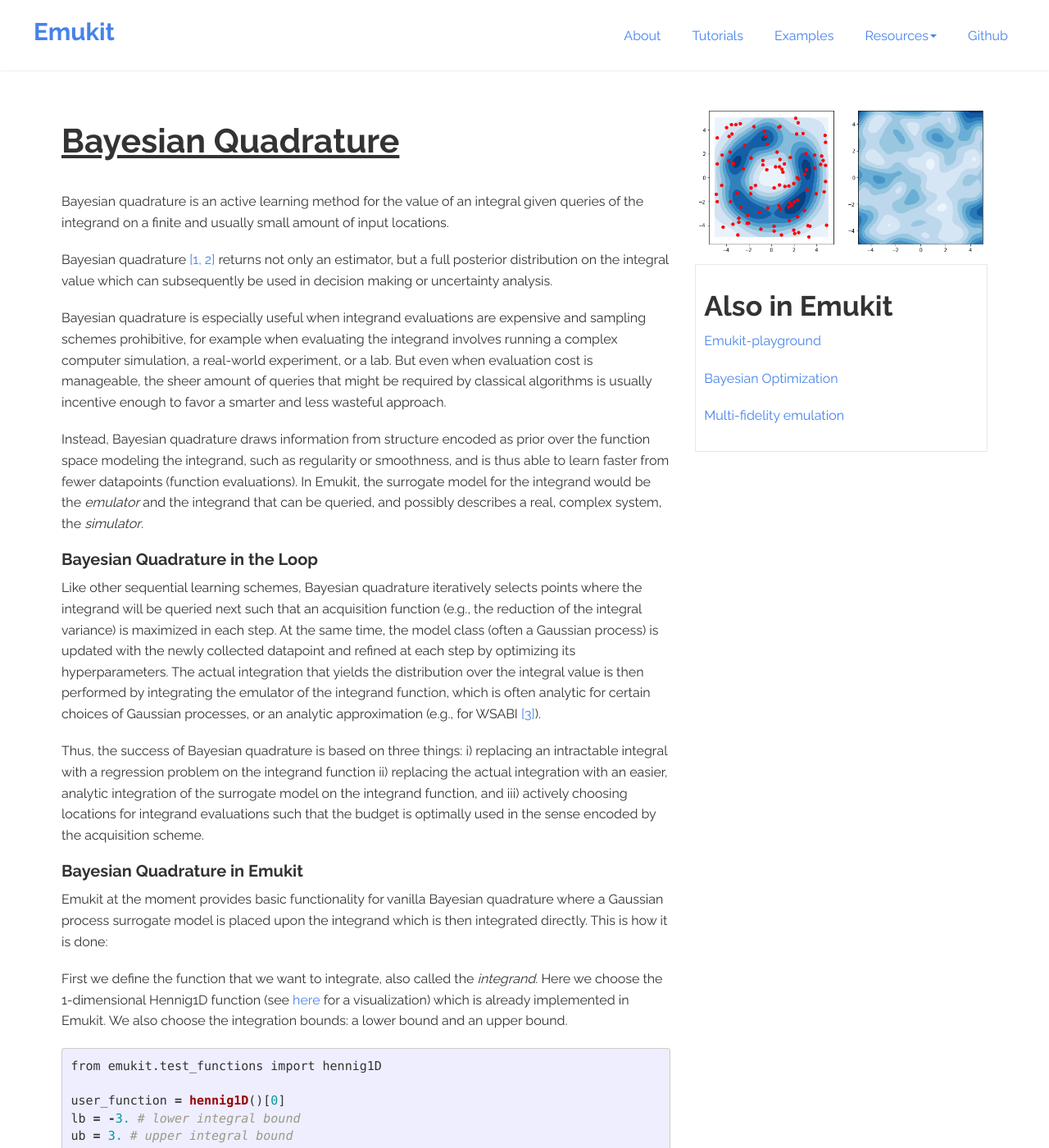
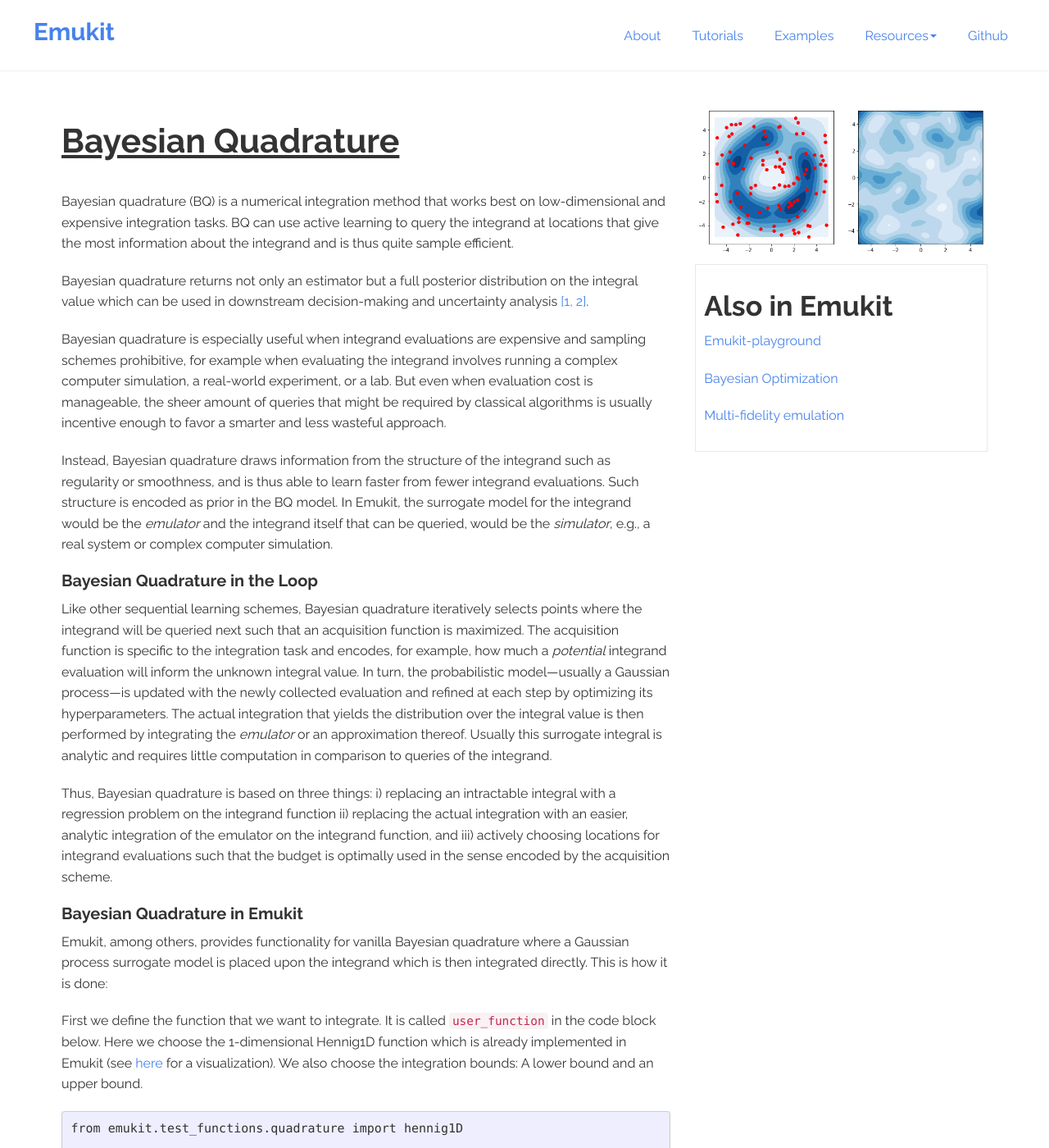
Before and after one commit to EmuKit/EmuKit.github.io, a Jekyll site: the page built from _posts/2016-06-09-bayesian-quadrature.markdown, in a window 1280 px wide and 1400 px high. Shown: the whole window at 82% size. Built offline with Jekyll 4.4.1, drawn with Linux system fonts in a browser that asks for light colours; some of the changed text lies outside the part shown.

Commit message:
Updating outdated BQ intro (#2)
* updating outdated BQ intro

* Update _posts/2016-06-09-bayesian-quadrature.markdown

Co-authored-by: Andrei Paleyes <apaleyes@users.noreply.github.com>

* Update _posts/2016-06-09-bayesian-quadrature.markdown

Co-authored-by: Andrei Paleyes <apaleyes@users.noreply.github.com>

Co-authored-by: Andrei Paleyes <apaleyes@users.noreply.github.com>

````diff
--- a/_posts/2016-06-09-bayesian-quadrature.markdown
+++ b/_posts/2016-06-09-bayesian-quadrature.markdown
@@ -5,48 +5,51 @@ categories: jekyll update
 img: bayesian_quadrature.png
 ---
 
-Bayesian quadrature is an active learning method for the value of an integral given queries of the integrand
-on a finite and usually small amount of input locations.
+Bayesian quadrature (BQ) is a numerical integration method that works best on low-dimensional and expensive integration tasks.
+BQ can use active learning to query the integrand at locations that give the most information about the integrand and is thus quite sample efficient.
 
-Bayesian quadrature [[1, 2]](#refereces-on-quadrature) returns not only an estimator, but a full posterior distribution on the integral value
-which can subsequently be used in decision making or uncertainty analysis.
+Bayesian quadrature returns not only an estimator but a full posterior distribution on the integral value
+which can be used in downstream decision-making and uncertainty analysis [[1, 2]](#refereces-on-quadrature).
 
 Bayesian quadrature is especially useful when integrand evaluations are expensive and sampling schemes
 prohibitive, for example when evaluating the integrand involves running a complex computer simulation, a real-world experiment,
 or a lab. But even when evaluation cost is manageable, the sheer amount of queries that might be required by classical
 algorithms is usually incentive enough to favor a smarter and less wasteful approach.
 
-Instead, Bayesian quadrature draws information from structure encoded as prior over the function space modeling the integrand,
-such as regularity or smoothness, and is thus able to learn faster from fewer datapoints (function evaluations).
-In Emukit, the surrogate model for the integrand would be the *emulator* and the integrand that can be queried, and
- possibly describes a real, complex system, the *simulator*.
+Instead, Bayesian quadrature draws information from the structure of the integrand such as regularity or smoothness, and is thus
+able to learn faster from fewer integrand evaluations. Such structure is encoded as prior in the BQ model.
+In Emukit, the surrogate model for the integrand would be the *emulator* and the integrand itself that can be queried, would
+be the *simulator*, e.g., a real system or complex computer simulation.
 
 #### Bayesian Quadrature in the Loop
 
 Like other sequential learning schemes, Bayesian quadrature iteratively selects points where the integrand will be queried
-next such that an acquisition function (e.g., the reduction of the integral variance) is maximized in each step.
-At the same time, the model class (often a Gaussian process) is updated with the newly collected datapoint and
+next such that an acquisition function is maximized. The acquisition function is specific to the integration
+task and encodes, for example, how much a *potential* integrand evaluation will inform the unknown integral value.
+In turn, the probabilistic model---usually a Gaussian process---is updated with the newly collected evaluation and
 refined at each step by optimizing its hyperparameters.
-The actual integration that yields the distribution over the integral value is then performed by integrating the emulator
-of the integrand function, which is often analytic for certain choices of Gaussian processes, or
-an analytic approximation (e.g., for WSABI [[3]](#refereces-on-quadrature)).
+The actual integration that yields the distribution over the integral value is then performed by integrating the *emulator*
+or an approximation thereof. Usually this surrogate integral is analytic and requires little computation
+in comparison to queries of the integrand.
 
-Thus, the success of Bayesian quadrature is based on three things: i) replacing an intractable integral with a regression
-problem on the integrand function ii) replacing the actual integration with an easier, analytic integration of the surrogate model
+Thus, Bayesian quadrature is based on three things: i) replacing an intractable integral with a regression
+problem on the integrand function ii) replacing the actual integration with an easier, analytic integration of the emulator
 on the integrand function, and iii) actively choosing locations for integrand evaluations such that the budget is optimally used
 in the sense encoded by the acquisition scheme.
 
 #### Bayesian Quadrature in Emukit
-Emukit at the moment provides basic functionality for vanilla Bayesian quadrature where a Gaussian process surrogate model is placed upon
+Emukit, among others, provides functionality for vanilla Bayesian quadrature where a Gaussian process surrogate model is placed upon
 the integrand which is then integrated directly.
 This is how it is done:
 
-First we define the function that we want to integrate, also called the *integrand*. Here we choose the 1-dimensional
-Hennig1D function (see [here](http://nbviewer.jupyter.org/github/amzn/emukit/blob/master/notebooks/Emukit-tutorial-Bayesian-quadrature-introduction.ipynb)
-for a visualization) which is already implemented in Emukit. We also choose the integration bounds: a lower bound and an upper bound.
+First we define the function that we want to integrate. It is called `user_function` in the code block below.
+Here we choose the 1-dimensional
+Hennig1D function which is already implemented in Emukit
+(see [here](https://nbviewer.org/github/emukit/emukit/blob/main/notebooks/Emukit-tutorial-Bayesian-quadrature-introduction.ipynb)
+for a visualization). We also choose the integration bounds: A lower bound and an upper bound.
 
 ```python
-from emukit.test_functions import hennig1D
+from emukit.test_functions.quadrature import hennig1D
 
 user_function = hennig1D()[0]
 lb = -3. # lower integral bound
@@ -55,13 +58,14 @@ ub = 3. # upper integral bound
 
 Next we choose three locations for some initial evaluations to get an initial model of the integrand, also called the initial design.
 Here we use the GP regression model of [GPy](https://github.com/SheffieldML/GPy) since a wrapper already exists in Emukit. Note that in BQ we are usually restricted
-in the choice of the kernel function. Emukit at the moment supports the RBF/Gaussian kernel for Bayesian quadrature.
+in the choice of the kernel function. Emukit supports a couple of different kernels such as the RBF kernel used here.
 
 ```python
+import numpy as np
 import GPy
 
 X = np.array([[-2.],[-0.5], [-0.1]])
-Y = user_function(X) # inital integrand evaluations at locations X
+Y = user_function.f(X) # inital integrand evaluations at locations X
 gpy_model = GPy.models.GPRegression(X=X, Y=Y,
                                     kernel=GPy.kern.RBF(input_dim=X.shape[1],
                                     lengthscale=0.5,
@@ -70,29 +74,34 @@ gpy_model = GPy.models.GPRegression(X=X, Y=Y,
 
 Now we convert the [GPy](https://github.com/SheffieldML/GPy) GP model into an Emukit quadrature GP.
 Note that we also need to wrap the RBF kernel of the GPy model since Bayesian quadrature essentially integrates the kernel function.
+We integrate with respect to the Lebesgue measure whose domain is defined by the integral bounds.
 
 ```python
-from emukit.quadrature.kernels import QuadratureRBF
-from emukit.model_wrappers.gpy_quadrature_wrappers import RBFGPy, \
-BaseGaussianProcessGPy
+from emukit.model_wrappers.gpy_quadrature_wrappers import \
+    BaseGaussianProcessGPy, RBFGPy
+from emukit.quadrature.kernels import QuadratureRBFLebesgueMeasure
+from emukit.quadrature.measures import LebesgueMeasure
 
 emukit_rbf = RBFGPy(gpy_model.kern)
-emukit_qrbf = QuadratureRBF(emukit_rbf, integral_bounds=[(lb, ub)])
+emukit_measure = LebesgueMeasure.from_bounds(bounds=[(lb, ub)])
+emukit_qrbf = QuadratureRBFLebesgueMeasure(emukit_rbf, emukit_measure)
 emukit_model = BaseGaussianProcessGPy(kern=emukit_qrbf, gpy_model=gpy_model)
 ```
 
-There are several Bayesian quadrature methods out there. Emukit at the moment supports vanilla Bayesian quadrature where
-the GP model is directly placed over the integrand function and then integrated analytically. Note that the integration method is different from the GP model,
-for example other approaches (e.g., [[3]](#refereces-on-quadrature)) first transform the GP model before they integrate it.
+Among others, Emukit supports vanilla Bayesian quadrature where the GP model directly emulates the
+integrand function. Other approaches may emulate a transformation the of the integrand (see e.g., [[3]](#refereces-on-quadrature)).
 
 ```python
 from emukit.quadrature.methods import VanillaBayesianQuadrature
 
-emukit_method = VanillaBayesianQuadrature(base_gp=emukit_model)
+emukit_method = VanillaBayesianQuadrature(base_gp=emukit_model, X=X, Y=Y)
 ```
 
 Now we define the active learning loop. The essential piece in the loop is the acquisition function. The vanilla BQ loop
-by default uses the integral-variance-reduction acquisition (IVR) which is a global quantity of the space.
+by default uses the integral-variance-reduction acquisition (IVR) which measure how much the uncertainty about the integral value
+will shrink were we to evaluate the integrand at a certain location. The next evaluation of the integrand will be chosen such
+that the IVR is maximized. IVR is a global quantity of the space meaning that it takes into account what we
+learn about other locations in space if we evaluate at a local point.
 
 ```python
 from emukit.quadrature.loop import VanillaBayesianQuadratureLoop
@@ -100,13 +109,13 @@ from emukit.quadrature.loop import VanillaBayesianQuadratureLoop
 emukit_loop = VanillaBayesianQuadratureLoop(model=emukit_method)
 ```
 
-Finally, we run the loop for `num_iter = 20` iterations. This will collect 20 additional observations, chosen by
-optimizing the acqusition function at every step. After each newly collected observations, the vanilla BQ model is updated
+Finally, we run the loop for `num_iter = 20` iterations. This will collect 20 additional integrand evaluations, chosen by
+optimizing the acqusition function at every step. After each newly collected evaluation, the vanilla BQ model is updated
 and fitted to the new dataset.
 
 ```python
 num_iter = 20
-emukit_loop.run_loop(user_function=hennig1D()[0], stopping_condition=num_iter)
+emukit_loop.run_loop(user_function, stopping_condition=num_iter)
 ```
 
 And that's it! You can retrieve the integral and variance estimator by running
@@ -117,9 +126,11 @@ integral_mean, integral_variance = emukit_loop.model.integrate()
 
 
 
-Check our list of [notebooks](http://nbviewer.jupyter.org/github/amzn/emukit/blob/master/notebooks/index.ipynb) and [examples](https://github.com/amzn/emukit/tree/master/emukit/examples) if you want to learn more about how to do Bayesian quadrature and other methods with Emukit. You can also check the Emukit [documentation](https://emukit.readthedocs.io/en/latest/).
+Check our list of [notebooks](https://nbviewer.org/github/emukit/emukit/blob/main/notebooks/index.ipynb) and
+[examples](https://github.com/emukit/emukit/tree/master/emukit/examples) if you want to learn more about how to do Bayesian
+quadrature and other methods with Emukit. You can also check the Emukit [documentation](https://emukit.readthedocs.io/en/latest/).
 
-We’re always open to contributions! Please read our [contribution guidelines](https://github.com/amzn/emukit/blob/master/CONTRIBUTING.md) for more information. We are particularly interested in contributions
+We’re always open to contributions! Please read our [contribution guidelines](https://github.com/emukit/emukit/blob/master/CONTRIBUTING.md) for more information. We are particularly interested in contributions
 regarding examples and tutorials.
 
 #### Refereces on Quadrature
````
